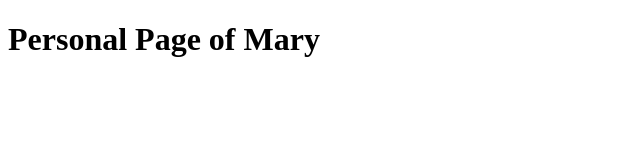
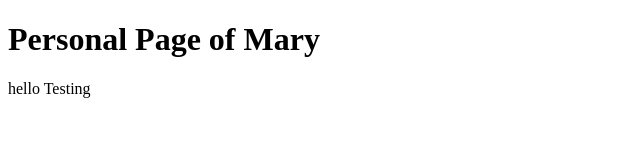
Before and after one commit to TheFoolUpright/TheFoolUpright.github.io, a plain HTML site: page index.html in a window 1280 px wide. Shown: the whole page, without its empty margins (0-640 px from the left). Drawn offline with Linux system fonts and the light colour scheme.

Commit message:
Update index

```diff
--- a/index.html
+++ b/index.html
@@ -7,5 +7,7 @@
 </head>
 <body>
     <h1>Personal Page of Mary</h1>
+    hello
+    Testing
 </body>
 </html>
```
